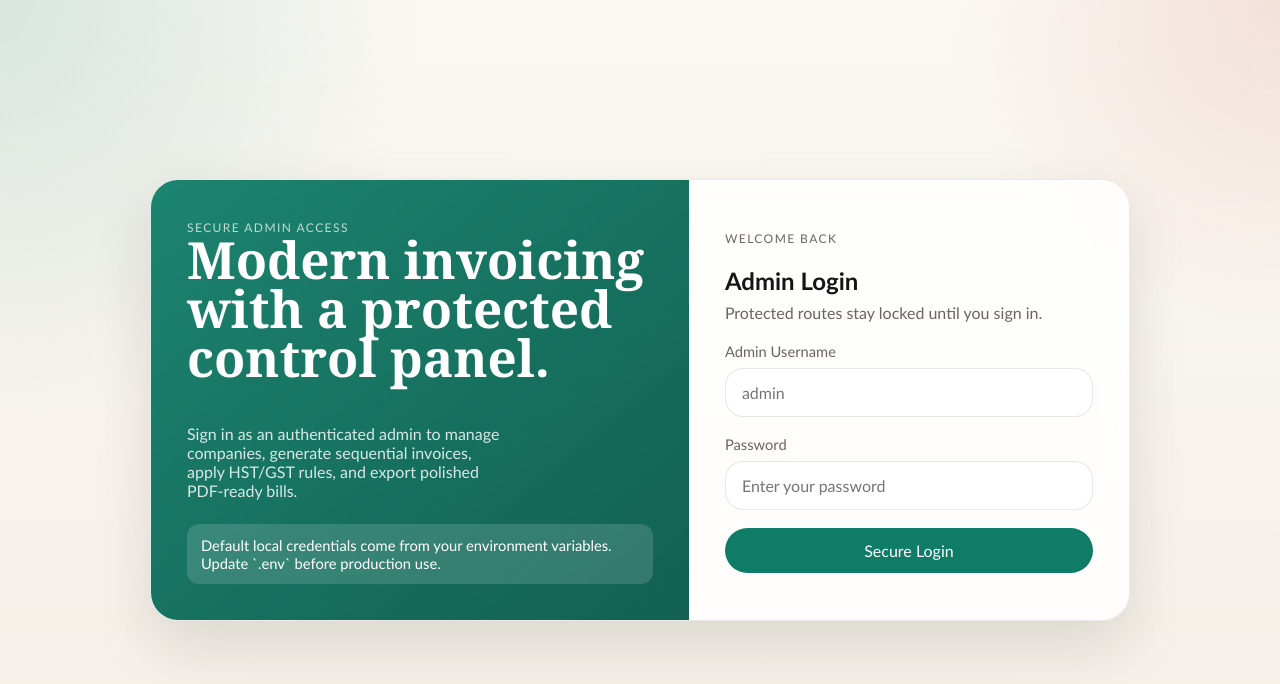
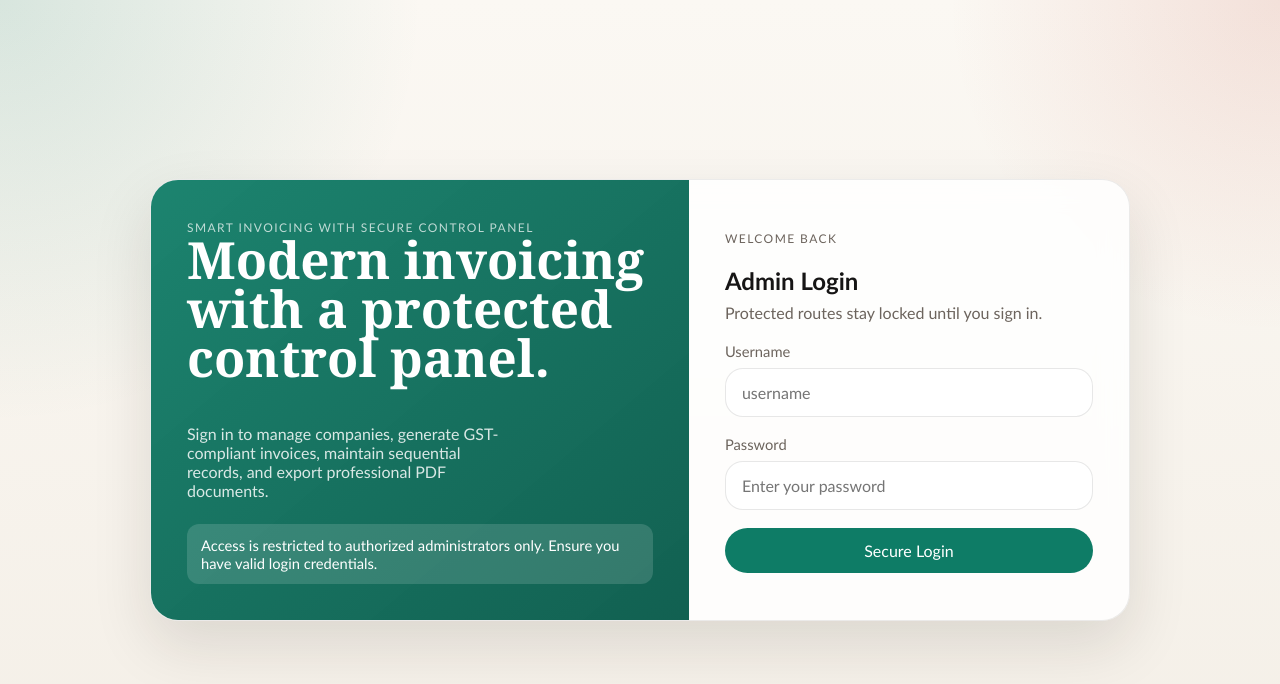
Before and after one commit to gaurav2905/invoice, a Next.js app: page /login in a window 1280 px wide. Shown: the top 684 px of the page. Built offline with nearby package versions, Linux system fonts and the light colour scheme.

Commit message:
login page changes

```diff
--- a/app/login/page.tsx
+++ b/app/login/page.tsx
@@ -6,15 +6,14 @@ export default function LoginPage() {
       <div className="login-card">
         <section className="login-copy">
           <span className="eyebrow" style={{ color: "rgba(255,255,255,0.72)" }}>
-            Secure Admin Access
+            Smart Invoicing with Secure Control Panel
           </span>
           <h1>Modern invoicing with a protected control panel.</h1>
           <p>
-            Sign in as an authenticated admin to manage companies, generate sequential invoices, apply HST/GST rules, and
-            export polished PDF-ready bills.
+            Sign in to manage companies, generate GST-compliant invoices, maintain sequential records, and export professional PDF documents.
           </p>
           <div className="notice" style={{ marginTop: 24, background: "rgba(255,255,255,0.14)", color: "white" }}>
-            Default local credentials come from your environment variables. Update `.env` before production use.
+            Access is restricted to authorized administrators only. Ensure you have valid login credentials.
           </div>
         </section>
         <section className="login-form">
--- a/components/app-shell.tsx
+++ b/components/app-shell.tsx
@@ -31,7 +31,7 @@ export function AppShell({ children, active = "dashboard" }: Props) {
           </nav>
         </header>
         {children}
-        <footer className="site-signature no-print">Created by Gaurav</footer>
+        <footer className="site-signature no-print">Created by Gaurav Malik</footer>
       </div>
     </div>
   );
--- a/components/login-form.tsx
+++ b/components/login-form.tsx
@@ -38,8 +38,8 @@ export function LoginForm() {
   return (
     <form className="stack" onSubmit={handleSubmit}>
       <div className="field">
-        <label htmlFor="username">Admin Username</label>
-        <input id="username" name="username" placeholder="admin" required />
+        <label htmlFor="username">Username</label>
+        <input id="username" name="username" placeholder="username" required />
       </div>
       <div className="field">
         <label htmlFor="password">Password</label>
```
